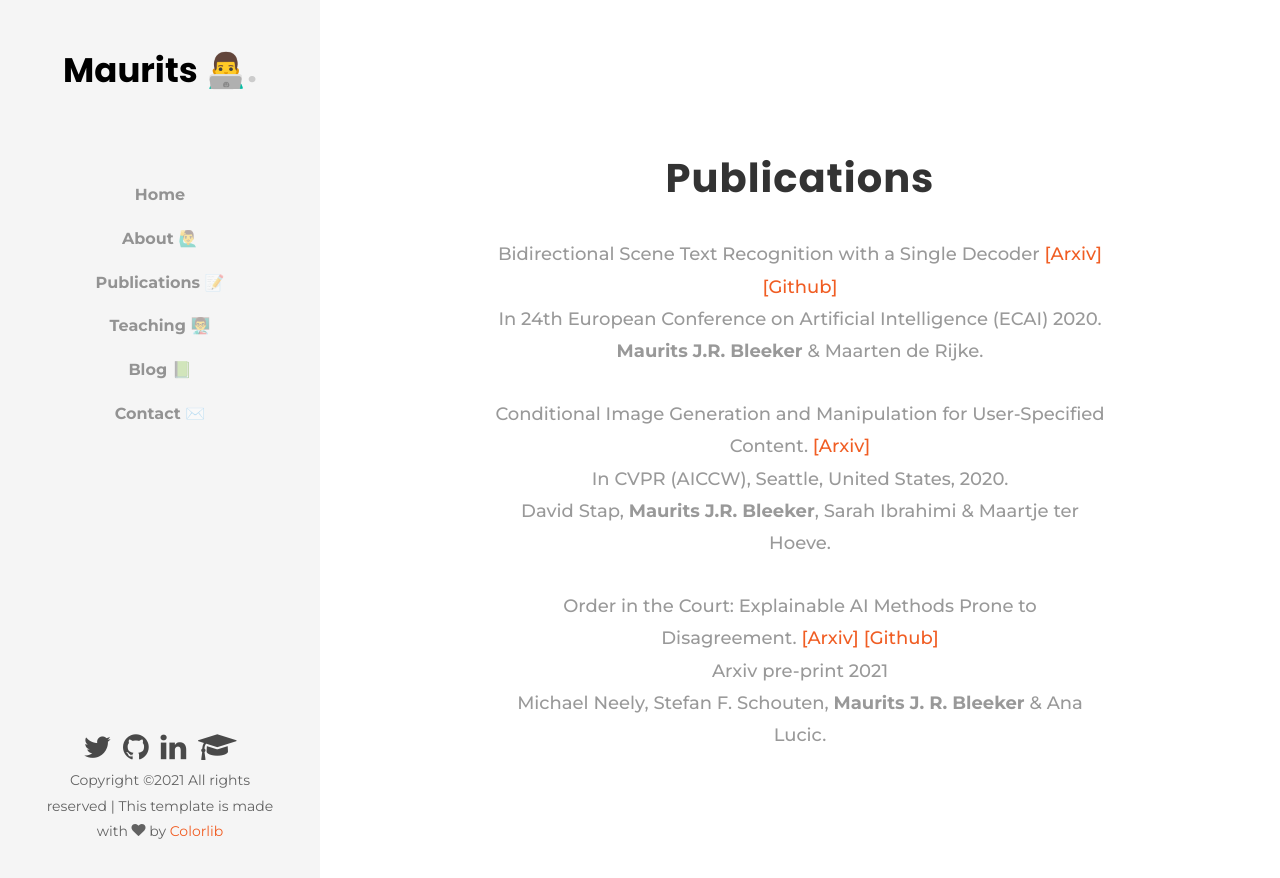
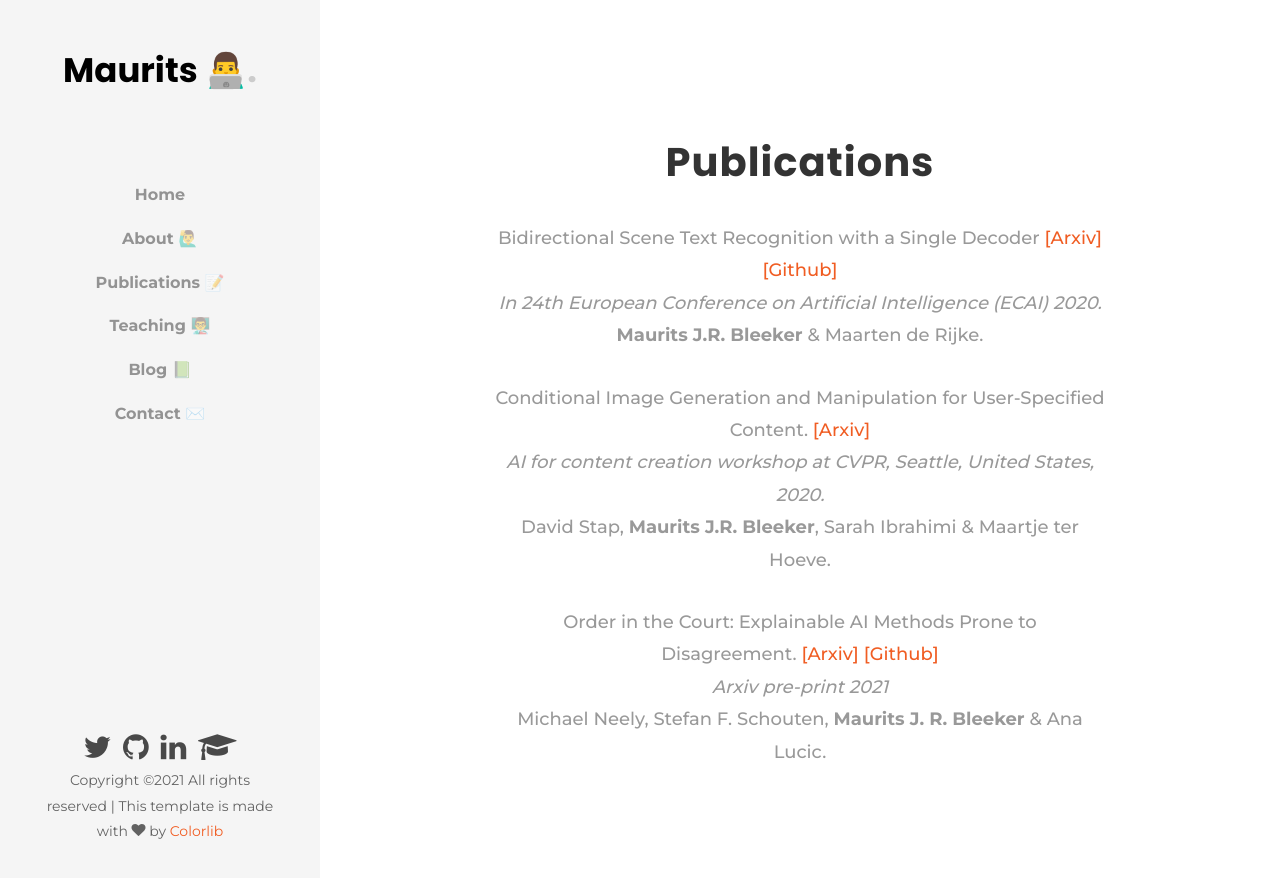
Before and after one commit to MauritsBleeker/mauritsbleeker.github.io, a Jekyll site: the page built from publications.md, in a window 1280 px wide. Shown: the top 878 px of the page. Built offline with Jekyll 4.4.1, drawn with Linux system fonts in a browser that asks for light colours; some web fonts are replaced.

Commit message:
publications

```diff
--- a/_layouts/publications.html
+++ b/_layouts/publications.html
@@ -16,7 +16,7 @@
                             <a href="https://github.com/MauritsBleeker/Bi-STET"> [Github] </a>
                         </p>
                         <p class="conference">
-                            In 24th European Conference on Artificial Intelligence (ECAI) 2020.
+                           <i> In 24th European Conference on Artificial Intelligence (ECAI) 2020. </i>
                         </p>
                         <p class="authors">
                             <b>Maurits J.R. Bleeker</b> & Maarten de Rijke.
@@ -27,7 +27,7 @@
                             <a href="https://arxiv.org/pdf/2005.04909.pdf"> [Arxiv]</a>
                         </p>
                         <p class="conference">
-                            In CVPR (AICCW), Seattle, United States, 2020.
+                           <i> AI for content creation workshop at CVPR, Seattle, United States, 2020.</i>
                         </p>
                         <p class="authors">
                             David Stap,  <b>Maurits J.R. Bleeker</b>, Sarah Ibrahimi &  Maartje ter Hoeve.
@@ -39,7 +39,7 @@
                             <a href="http://github.com/sfschouten/court-of-xai"> [Github] </a>
                         </p>
                         <p class="conference">
-                            Arxiv pre-print 2021
+                            <i>Arxiv pre-print 2021 </i>
                         </p>
                         <p class="authors">
                             Michael Neely, Stefan F. Schouten, <b>Maurits J. R. Bleeker</b> & Ana Lucic.
```
